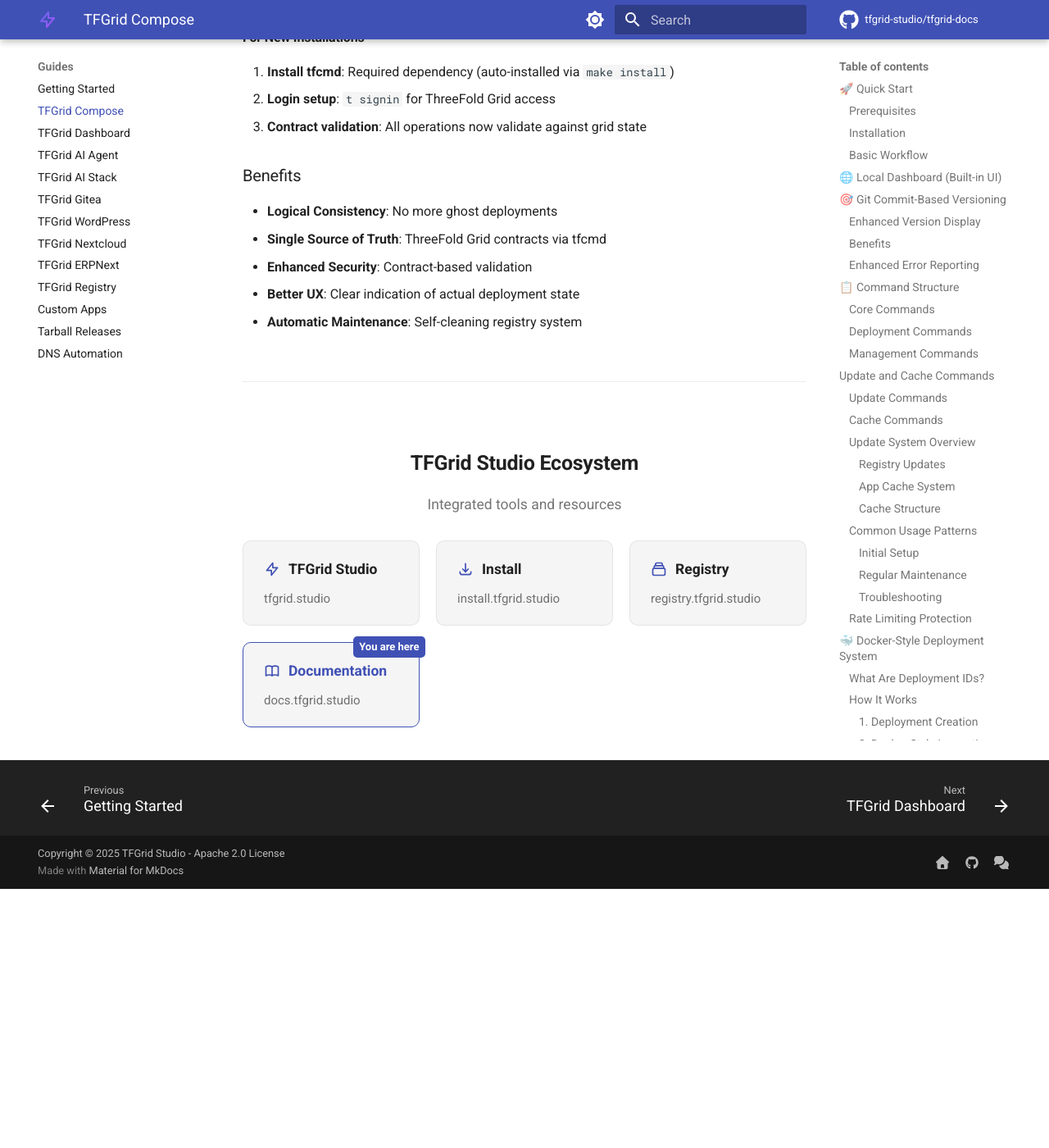
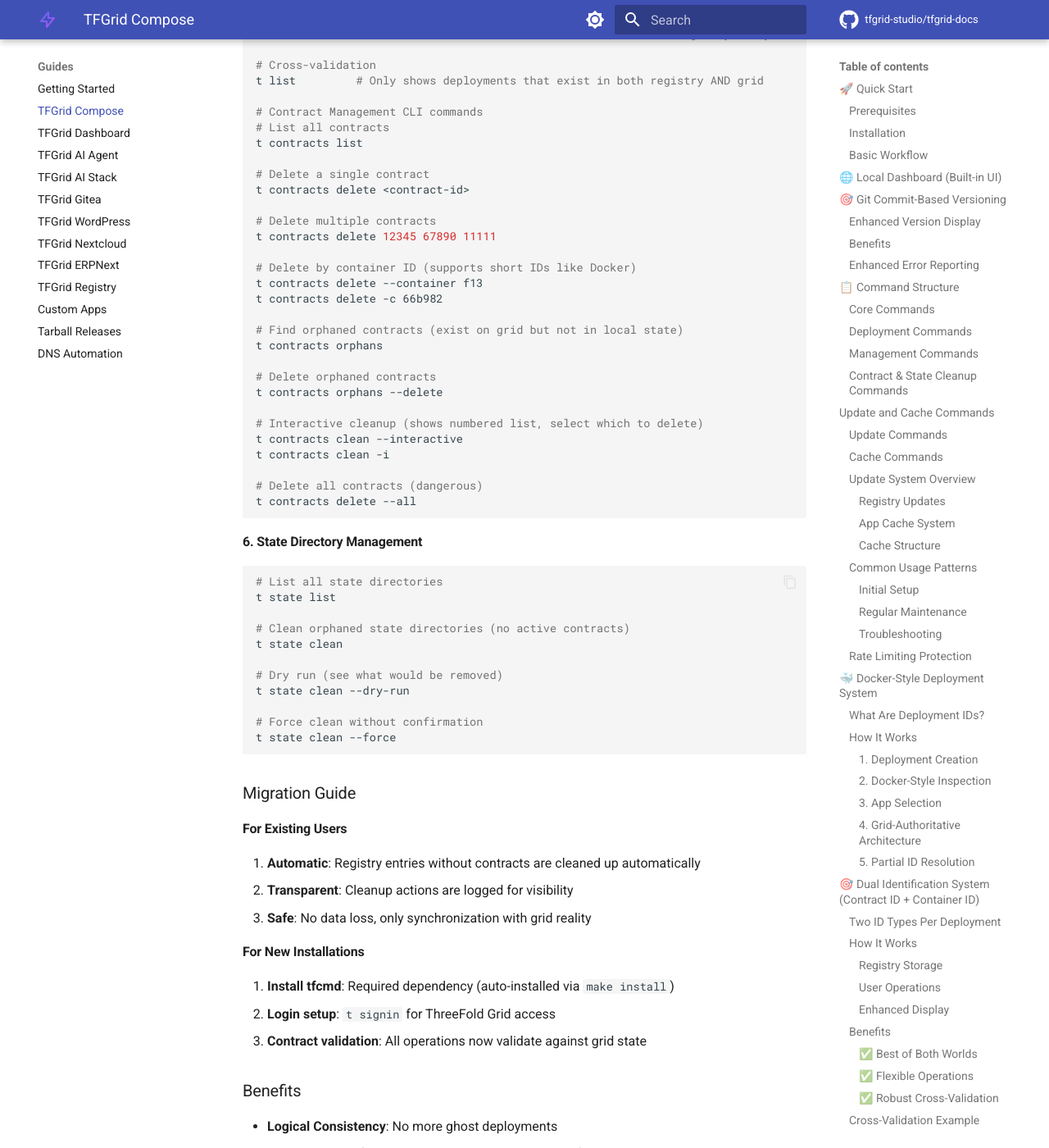
Before and after one commit to tfgrid-studio/tfgrid-docs, an MkDocs documentation site: the page built from docs/guides/tfgrid-compose.md, in a window 1280 px wide and 1400 px high, scrolled down 13655 px. Shown: the whole window at 82% size. Built offline with MkDocs 1.6.1 and Material for MkDocs 9.7.7, drawn with Linux system fonts in a browser that asks for light colours; comment, search, counter and statistics services are not loaded; the version menu is left out; before the commit the page ends 14739 px from its top, so only the background shows below that; some of the changed text lies outside the part shown.

Commit message:
docs: Add contract and state cleanup commands to TFGrid compose guide

````diff
--- a/docs/guides/tfgrid-compose.md
+++ b/docs/guides/tfgrid-compose.md
@@ -154,6 +154,18 @@
 | `t clean` | Clean up local state | `t clean` |
 | `t update [subcommand]` | Enhanced update system | `t update registry` |
 | `t cache [subcommand]` | Cache management system | `t cache status` |
+
+### Contract & State Cleanup Commands
+| Command | Description | Example |
+|---------|-------------|---------|
+| `t contracts list` | List all contracts | `t contracts list` |
+| `t contracts delete <id...>` | Delete contract(s) by ID | `t contracts delete 12345 67890` |
+| `t contracts delete -c <id>` | Delete by container ID (short ID) | `t contracts delete -c f13` |
+| `t contracts orphans` | Find orphaned contracts | `t contracts orphans` |
+| `t contracts orphans --delete` | Delete orphaned contracts | `t contracts orphans --delete` |
+| `t contracts clean -i` | Interactive cleanup | `t contracts clean -i` |
+| `t state list` | List state directories | `t state list` |
+| `t state clean` | Remove orphaned state dirs | `t state clean` |
 
 ## Update and Cache Commands
 
@@ -542,8 +554,40 @@
 # Delete a single contract
 t contracts delete <contract-id>
 
+# Delete multiple contracts
+t contracts delete 12345 67890 11111
+
+# Delete by container ID (supports short IDs like Docker)
+t contracts delete --container f13
+t contracts delete -c 66b982
+
+# Find orphaned contracts (exist on grid but not in local state)
+t contracts orphans
+
+# Delete orphaned contracts
+t contracts orphans --delete
+
+# Interactive cleanup (shows numbered list, select which to delete)
+t contracts clean --interactive
+t contracts clean -i
+
 # Delete all contracts (dangerous)
 t contracts delete --all
+```
+
+#### 6. State Directory Management
+```bash
+# List all state directories
+t state list
+
+# Clean orphaned state directories (no active contracts)
+t state clean
+
+# Dry run (see what would be removed)
+t state clean --dry-run
+
+# Force clean without confirmation
+t state clean --force
 ```
 
 ### Migration Guide
````
